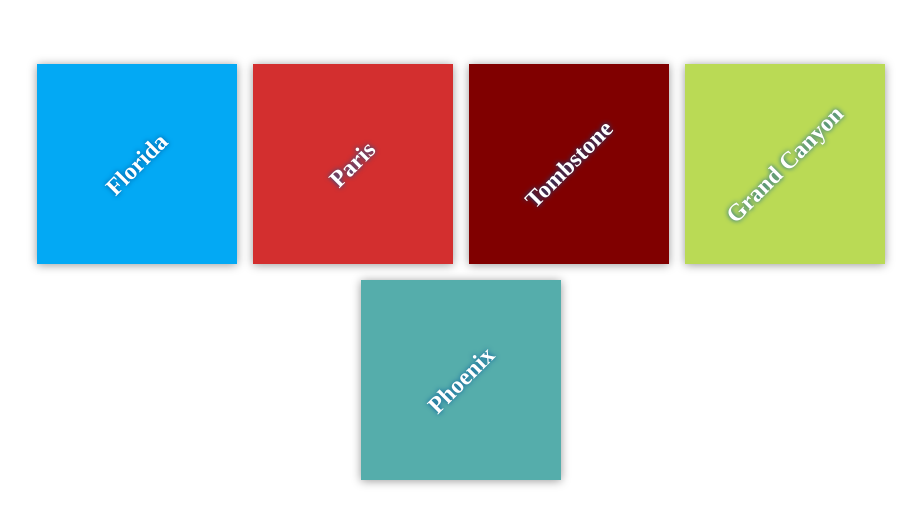
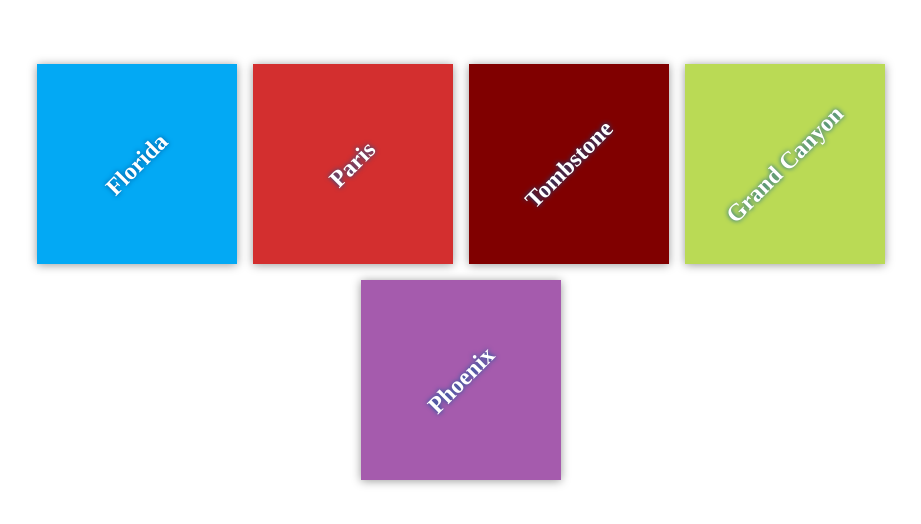
Before and after one commit to nsteffensen/my-travel-plans, a plain HTML site: page index.html in a window 1280 px wide. Shown: the part 128-652 px from the top of the page, without its empty margins (179-1100 px from the left). Drawn offline with Linux system fonts and the light colour scheme.

Commit message:
Changed color for Phoenix

```diff
--- a/css/app.css
+++ b/css/app.css
@@ -69,5 +69,5 @@
 }
 
 #phoenix {
-    background-color: #55ADAB;
+    background-color: #A55BAD;
 }
```
